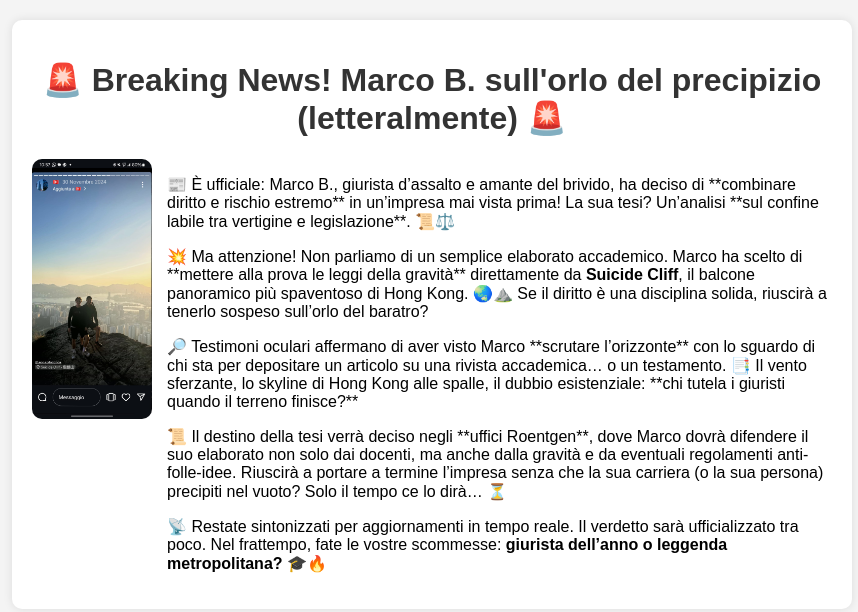
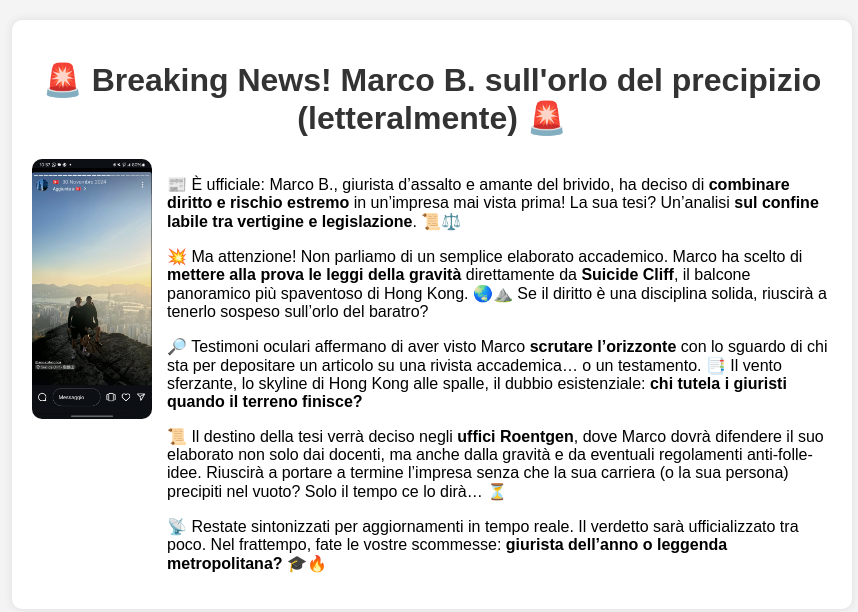
Before and after one commit to gibbizz23/marco-b-tesi, a plain HTML site: page index.html in a window 1280 px wide. Shown: the whole page, without its empty margins (208-1066 px from the left). Drawn offline with Linux system fonts and the light colour scheme.

Commit message:
Update index.html

```diff
--- a/index.html
+++ b/index.html
@@ -48,13 +48,13 @@
                 <img src="immagine_whatsapp.jpg.jpg" alt="Marco B. a Suicide Cliff">
             </div>
             <div class="content">
-                <p>📰 È ufficiale: Marco B., giurista d’assalto e amante del brivido, ha deciso di **combinare diritto e rischio estremo** in un’impresa mai vista prima! La sua tesi? Un’analisi **sul confine labile tra vertigine e legislazione**. 📜⚖️</p>
+                <p>📰 È ufficiale: Marco B., giurista d’assalto e amante del brivido, ha deciso di <strong>combinare diritto e rischio estremo</strong> in un’impresa mai vista prima! La sua tesi? Un’analisi <strong>sul confine labile tra vertigine e legislazione</strong>. 📜⚖️</p>
 
-                <p>💥 Ma attenzione! Non parliamo di un semplice elaborato accademico. Marco ha scelto di **mettere alla prova le leggi della gravità** direttamente da <strong>Suicide Cliff</strong>, il balcone panoramico più spaventoso di Hong Kong. 🌏⛰️ Se il diritto è una disciplina solida, riuscirà a tenerlo sospeso sull’orlo del baratro?</p>
+                <p>💥 Ma attenzione! Non parliamo di un semplice elaborato accademico. Marco ha scelto di <strong>mettere alla prova le leggi della gravità</strong> direttamente da <strong>Suicide Cliff</strong>, il balcone panoramico più spaventoso di Hong Kong. 🌏⛰️ Se il diritto è una disciplina solida, riuscirà a tenerlo sospeso sull’orlo del baratro?</p>
 
-                <p>🔎 Testimoni oculari affermano di aver visto Marco **scrutare l’orizzonte** con lo sguardo di chi sta per depositare un articolo su una rivista accademica… o un testamento. 📑 Il vento sferzante, lo skyline di Hong Kong alle spalle, il dubbio esistenziale: **chi tutela i giuristi quando il terreno finisce?**</p>
+                <p>🔎 Testimoni oculari affermano di aver visto Marco <strong>scrutare l’orizzonte</strong> con lo sguardo di chi sta per depositare un articolo su una rivista accademica… o un testamento. 📑 Il vento sferzante, lo skyline di Hong Kong alle spalle, il dubbio esistenziale: <strong>chi tutela i giuristi quando il terreno finisce?</strong></p>
 
-                <p>📜 Il destino della tesi verrà deciso negli **uffici Roentgen**, dove Marco dovrà difendere il suo elaborato non solo dai docenti, ma anche dalla gravità e da eventuali regolamenti anti-folle-idee. Riuscirà a portare a termine l’impresa senza che la sua carriera (o la sua persona) precipiti nel vuoto? Solo il tempo ce lo dirà… ⏳</p>
+                <p>📜 Il destino della tesi verrà deciso negli <strong>uffici Roentgen</strong>, dove Marco dovrà difendere il suo elaborato non solo dai docenti, ma anche dalla gravità e da eventuali regolamenti anti-folle-idee. Riuscirà a portare a termine l’impresa senza che la sua carriera (o la sua persona) precipiti nel vuoto? Solo il tempo ce lo dirà… ⏳</p>
 
                 <p>📡 Restate sintonizzati per aggiornamenti in tempo reale. Il verdetto sarà ufficializzato tra poco. Nel frattempo, fate le vostre scommesse: <strong>giurista dell’anno o leggenda metropolitana?</strong> 🎓🔥</p>
             </div>
```
